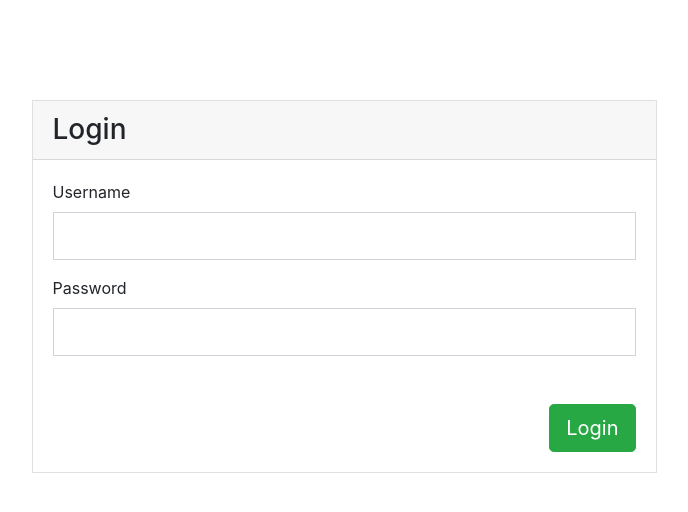
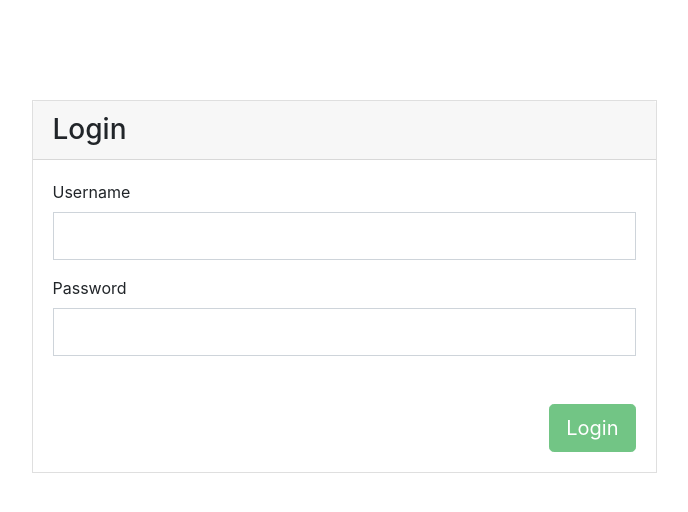
Before and after one commit to MihaiGitHub/Login-Page, an Angular app: page /login in a window 1280 px wide. Shown: the top 512 px of the page, without its empty margins (296-984 px from the left). Built offline with nearby package versions, Linux system fonts and the light colour scheme.

Commit message:
Added form validation

```diff
--- a/src/app/user/sign-in/sign-in.component.html
+++ b/src/app/user/sign-in/sign-in.component.html
@@ -7,9 +7,8 @@
                 <h3 class="mb-0">Login</h3>
             </div>
             <div class="card-body">
-                <div *ngIf="isLoginError" class="invalid-feedback">Incorrect username or password.</div>
 
-                <form class="form" role="form" autocomplete="off" novalidate="" (ngSubmit)="OnSubmit(UserName.value,Password.value)">
+                <form #f="ngForm" class="form" (ngSubmit)="OnSubmit(UserName.value,Password.value)">
 
                     <div class="form-group">
                         <label for="uname1">Username</label>
@@ -27,7 +26,8 @@
                           <span class="custom-control-indicator"></span>
                         </label>
                     </div>
-                    <button type="submit" class="btn btn-success btn-lg float-right" id="btnLogin">Login</button>
+                    <button [disabled]="!f.valid" type="submit" class="btn btn-success btn-lg float-right" id="btnLogin">Login</button>
+                    <div *ngIf="isLoginError" class="invalid-feedback" style="display:block;">{{ errMsg }}</div>
 
                 </form>
             </div>
--- a/src/app/user/sign-in/sign-in.component.ts
+++ b/src/app/user/sign-in/sign-in.component.ts
@@ -9,6 +9,7 @@ import { Router } from '@angular/router';
   styleUrls: ['./sign-in.component.css']
 })
 export class SignInComponent implements OnInit {
+  errMsg : string;
   isLoginError : boolean = false;
   constructor(private userService : UserService, private router : Router) { }
 
@@ -25,7 +26,7 @@ export class SignInComponent implements OnInit {
     },
     (err : HttpErrorResponse)=>{
         this.isLoginError = true;
-        console.log(HttpErrorResponse)
+        this.errMsg = err.error.message;
     });
 
   }
```
